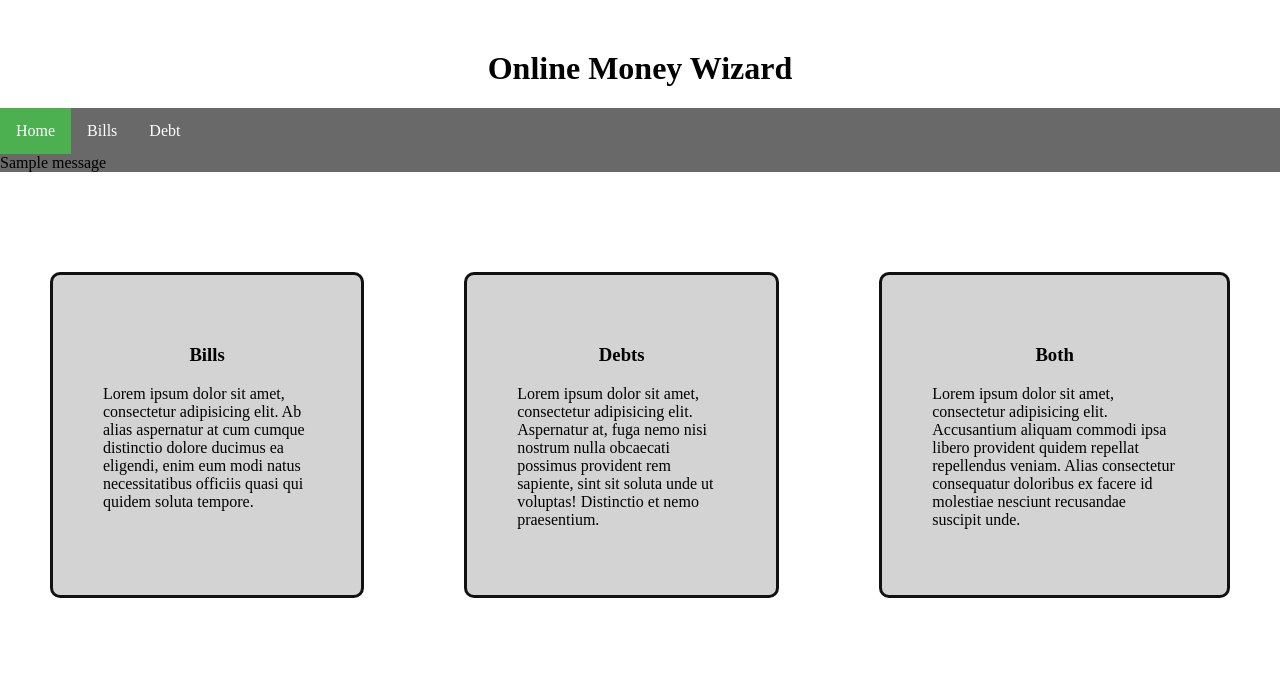
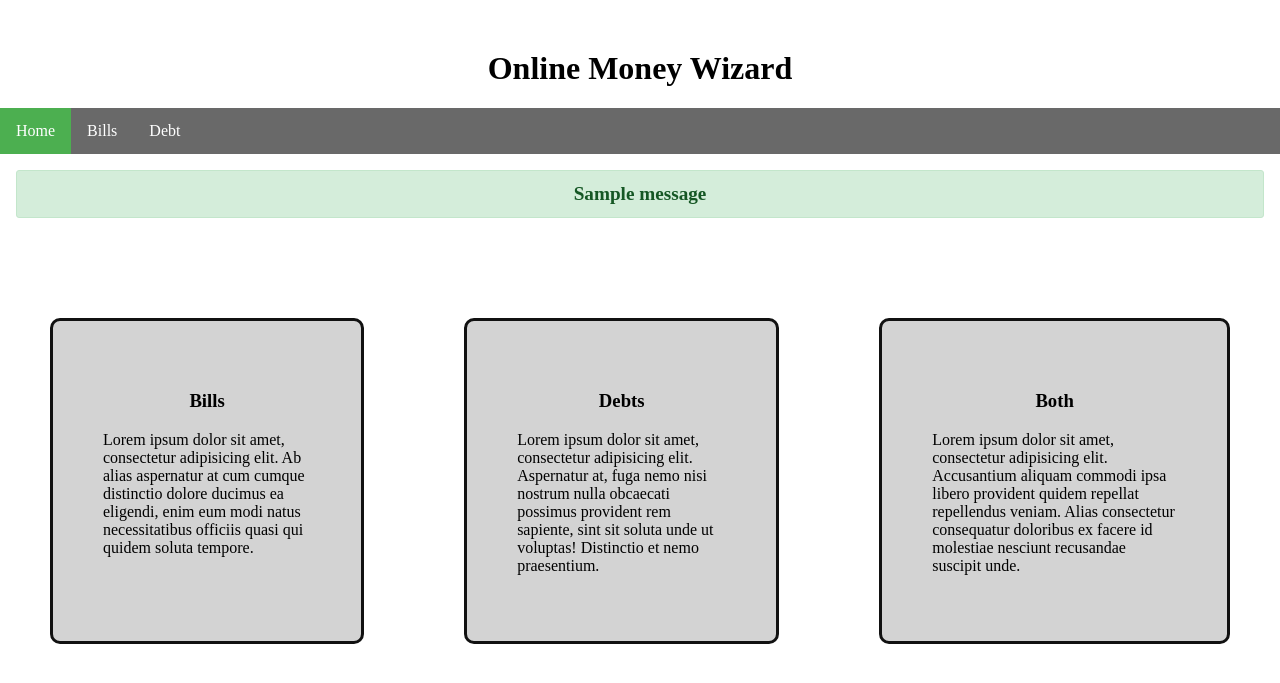
Before and after one commit to Kaz95/online_moneywiz, a Flask app: page / in a window 1280 px wide. Shown: the top 683 px of the page. Run offline with Flask 2, Linux system fonts and the light colour scheme; one stand-in notice (Sample message) is shown.

Commit message:
- Flash message css

```diff
--- a/app.py
+++ b/app.py
@@ -62,7 +62,7 @@ def home():
 def payday():
     form = PaydayForm()
     if form.validate_on_submit():
-        flash('payday added')
+        flash('Payday Added!')
         amount = form.amount.data
         date = form.date.data
         temp = bills.PayDay(amount, date)
--- a/static/main.css
+++ b/static/main.css
@@ -1,3 +1,53 @@
+/* Headings */
+.center {
+    text-align: center;
+}
+
+.banner {
+    margin-top: 50px;
+}
+
+/* Body */
+body {
+    margin: 0;
+}
+
+/* NavBar */
+nav {
+    position: sticky;
+    top: 0;
+}
+
+nav ul {
+    width: 100%;
+    list-style-type: none;
+    margin: 0;
+    padding: 0;
+    background-color: dimgray;
+    overflow: hidden;
+}
+
+nav li {
+    float: left;
+}
+
+nav a {
+    display: block;
+    color: white;
+    text-align: center;
+    padding: 14px 16px;
+    text-decoration: none;
+}
+
+nav a:hover:not(.active) {
+  background-color: #111;
+}
+
+.active {
+  background-color: #4CAF50;
+}
+
+/* FlexBox */
 .flex-container {
     display: flex;
     margin-top: 50px;
@@ -12,50 +62,7 @@
     margin: 50px;
 }
 
-h1 {
-    text-align: center;
-    margin-top: 50px;
-}
-
-h3 {
-    text-align: center;
-}
-
-body {
-    margin: 0;
-}
-
-ul {
-    position: sticky;
-    top: 0;
-    width: 100%;
-    list-style-type: none;
-    margin: 0;
-    padding: 0;
-    background-color: dimgray;
-    overflow: hidden;
-}
-
-li {
-    float: left;
-}
-
-li a {
-    display: block;
-    color: white;
-    text-align: center;
-    padding: 14px 16px;
-    text-decoration: none;
-}
-
-li a:hover:not(.active) {
-  background-color: #111;
-}
-
-.active {
-  background-color: #4CAF50;
-}
-
+/* Forms */
 input[type=number], input[type=text] {
     width: 100%;
     padding: 12px 20px;
@@ -66,7 +73,7 @@ input[type=number], input[type=text] {
     border-radius: 4px;
 }
 
-input[type=submit] {
+input[type=submit], button {
     width: 100%;
     margin: 8px 0;
     padding: 14px 20px;
@@ -77,7 +84,8 @@ input[type=submit] {
     background-color: #4CAF50;
 }
 
-input[type=submit]:hover {
+
+input[type=submit]:hover, button:hover {
     background-color: #45a049;
 }
 
@@ -88,17 +96,59 @@ div.form {
     margin: 10px;
 }
 
-button {
-    width: 100%;
-    margin: 8px 0;
-    padding: 14px 20px;
-    border: none;
-    border-radius: 4px;
-    cursor: pointer;
-    color: white;
-    background-color: #4CAF50;
+/* Flashes */
+.flash {
+    padding: 12px;
+    border-radius: 3px;
+    font-size: 1.2rem;
+    margin: 16px;
+    text-align: center;
+    list-style-type: none;
 }
 
-button:hover {
-    background-color: #45a049;
+.flash-primary {
+    color: #383d41;
+    background-color: #e2e3e5;
+    border-color: #d6d8db;
 }
+
+.flash-error {
+    color: #721c24;
+    background-color: #f8d7da;
+    border-color: #f5c6cb;
+}
+
+.flash-success {
+    border: 1px solid #c3e6cb;
+    background-color: #d4edda;
+    color: #155724;
+}
+
+.flash-warning {
+    color: #856404;
+    background-color: #fff3cd;
+    border-color: #ffeeba;
+}
+
+
+
+
+ul.flash_list {
+    margin: 0;
+    padding: 0;
+}
+
+.alert {
+  position: relative;
+  padding: 0.75rem 1.25rem;
+  margin: 1rem;
+  border: 1px solid transparent;
+  border-radius: 0.25rem;
+  list-style-type: none;
+}
+
+.alert-success {
+  color: #155724;
+  background-color: #d4edda;
+  border-color: #c3e6cb;
+}
--- a/templates/home.html
+++ b/templates/home.html
@@ -2,17 +2,17 @@
 {% block some_content %}
     <div class="flex-container">
         <div>
-            <h3>Bills</h3>
+            <h3 class="center">Bills</h3>
             <p>Lorem ipsum dolor sit amet, consectetur adipisicing elit. Ab alias aspernatur at cum cumque distinctio dolore ducimus ea eligendi, enim eum modi natus necessitatibus officiis quasi qui quidem soluta tempore.</p>
         </div>
 
         <div>
-            <h3>Debts</h3>
+            <h3 class="center">Debts</h3>
             <p>Lorem ipsum dolor sit amet, consectetur adipisicing elit. Aspernatur at, fuga nemo nisi nostrum nulla obcaecati possimus provident rem sapiente, sint sit soluta unde ut voluptas! Distinctio et nemo praesentium.</p>
         </div>
 
         <div>
-            <h3>Both</h3>
+            <h3 class="center">Both</h3>
             <p>Lorem ipsum dolor sit amet, consectetur adipisicing elit. Accusantium aliquam commodi ipsa libero provident quidem repellat repellendus veniam. Alias consectetur consequatur doloribus ex facere id molestiae nesciunt recusandae suscipit unde.</p>
         </div>
     </div>
--- a/templates/layout.html
+++ b/templates/layout.html
@@ -10,9 +10,9 @@
     </head>
     <body>
         {% if title %}
-            <h1>{{ title }}</h1>
+            <h1 class="center banner">{{ title }}</h1>
         {% else %}
-            <h1>Ima Page</h1>
+            <h1 class="center banner">Ima Page</h1>
         {% endif %}
 
         {% set navigation_bar = [
@@ -23,17 +23,19 @@
 
         {% set active_page = active_page|default('home') -%}
 
-        <ul>
-            {% for href, id, caption in navigation_bar %}
-            <li><a {% if id == active_page %} class="active"{% endif %} href="{{ href|e }}">{{ caption|e }}</a></li>
-            {% endfor %}
-        </ul>
+        <nav>
+            <ul>
+                {% for href, id, caption in navigation_bar %}
+                <li><a {% if id == active_page %} class="active"{% endif %} href="{{ href|e }}">{{ caption|e }}</a></li>
+                {% endfor %}
+            </ul>
+        </nav>
 
         {% with messages = get_flashed_messages() %}
             {% if messages %}
-                <ul class=flashes>
+                <ul class="flash_list">
                 {% for message in messages %}
-                    <li>{{ message }}</li>
+                    <li class="flash flash-success"><strong>{{ message }}</strong></li>
                 {% endfor %}
                 </ul>
             {% endif %}
```
